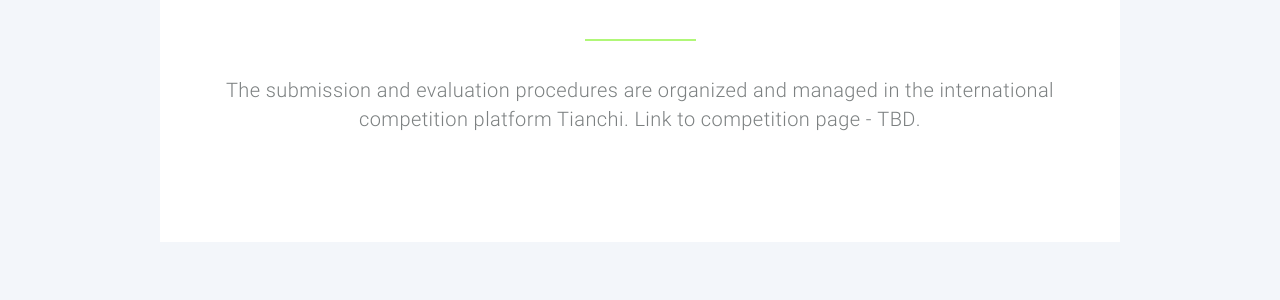
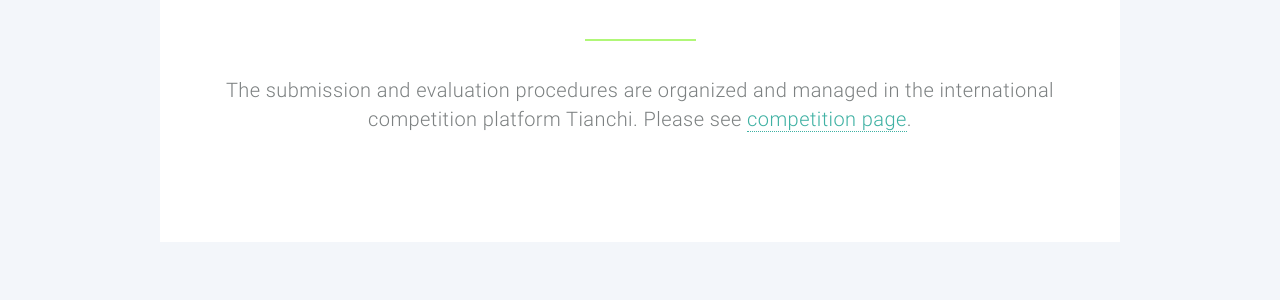
Before and after one commit to retailvisionworkshop/retailvisionworkshop.github.io, a Jekyll site: the page built from recognition_challenge_2020.html, in a window 1280 px wide and 900 px high, scrolled down 2343 px. Shown: the part 312-612 px from the top of the window. Built offline with Jekyll 4.4.1, drawn with Linux system fonts in a browser that asks for light colours.

Commit message:
add link to TianChi

```diff
--- a/recognition_challenge_2020.html
+++ b/recognition_challenge_2020.html
@@ -64,7 +64,7 @@ title: Recognition Challenge 2020
                 <div id="line_wrapper"><div id="major_line"></div></div>
 
                 <p>
-                    The submission and evaluation procedures are organized and managed in the international competition platform Tianchi. Link to competition page - <b>TBD</b>.
+                    The submission and evaluation procedures are organized and managed in the international competition platform Tianchi. Please see <b><a href="https://tianchi.aliyun.com/competition/entrance/231780/introduction">competition page</a></b>.
                 </p>
 
     </section>
```
